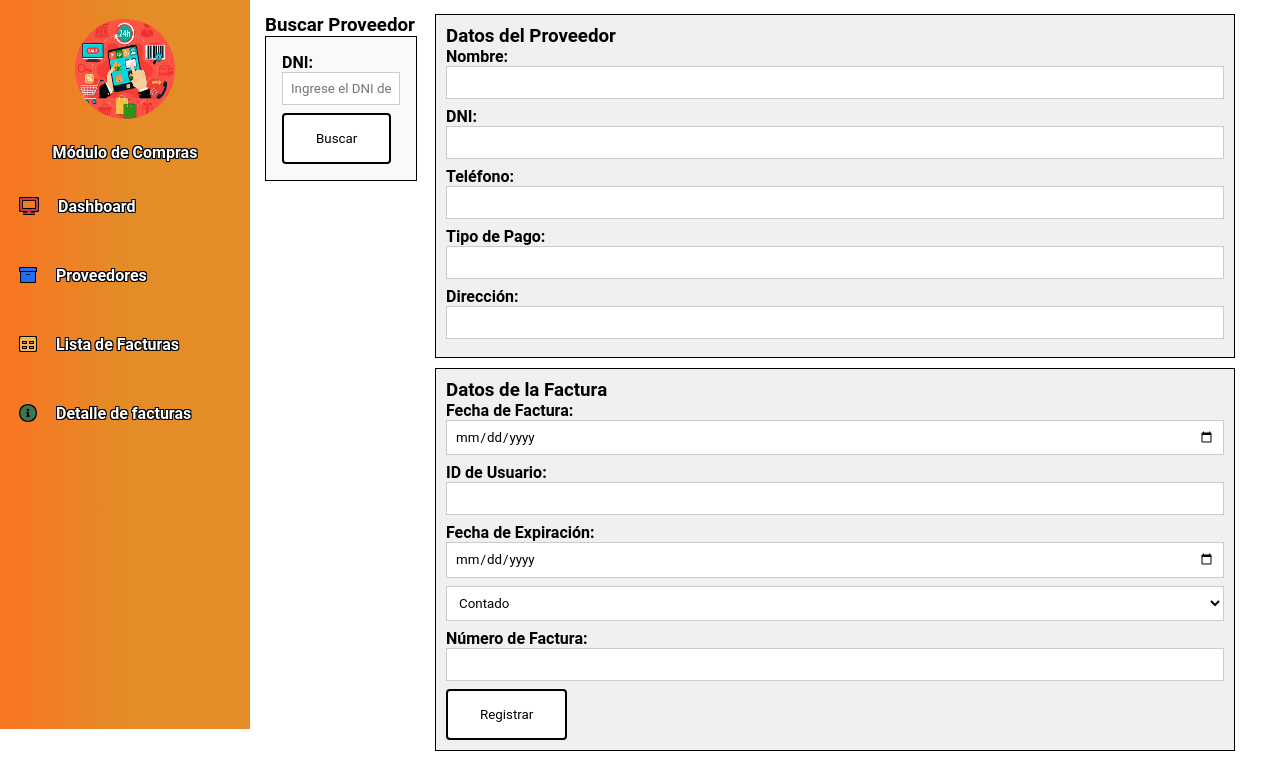
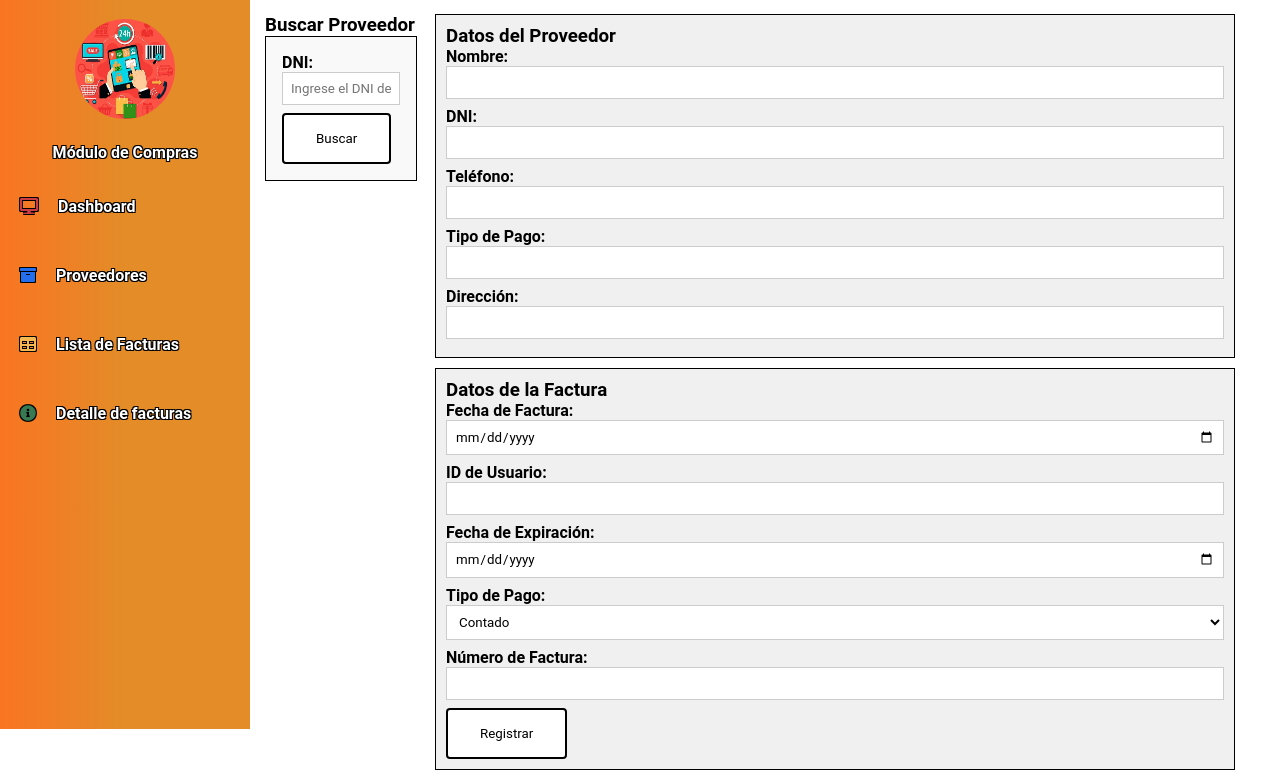
Before and after one commit to RobertoCCP/Compras, a Django app: template m_compras/templates/invoice_insert.html in a window 1280 px wide. Shown: the part 71-851 px from the top of the page. Before the commit the page ends 822 px from the top, so only its background shows below. Run offline with Django 5.2, Linux system fonts and the light colour scheme; the template is opened without the code that fills it, so the values that code supplies are empty; some libraries are stand-ins or nearby versions.

Commit message:
Modificacion del campo para agregar un encabezado previo a la seleccion de tipo de pago

```diff
--- a/m_compras/templates/invoice_insert.html
+++ b/m_compras/templates/invoice_insert.html
@@ -90,6 +90,9 @@
         <!-- Ocultar el ID del proveedor -->
         <input type="hidden" id="invo_prov_id" name="invo_prov_id" value="" />
 
+
+        <div class="form-group">
+          <label for="invo_pay_type">Tipo de Pago:</label>
           <select id="invo_pay_type" name="invo_pay_type">
             {% if provider.prov_type == 1 %}
               <option value="1" selected>Crédito</option>
@@ -98,6 +101,8 @@
               <option value="2" selected>Contado</option>
             {% endif %}
           </select>
+        </div>
+
 
         <div class="form-group">
           <label for="invo_number">Número de Factura:</label>
```
Lines whose indentation alone changed are shown as unchanged.
